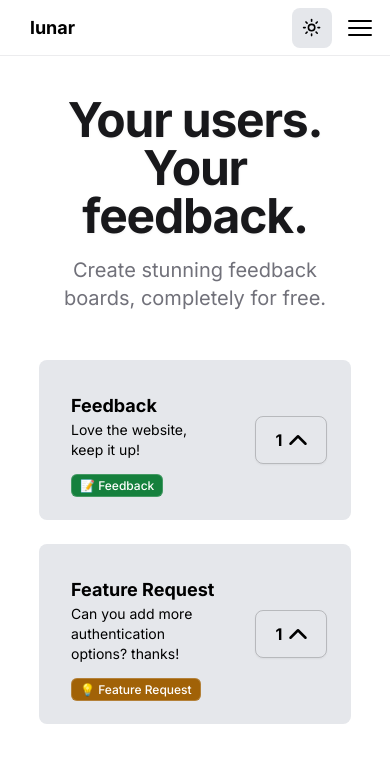
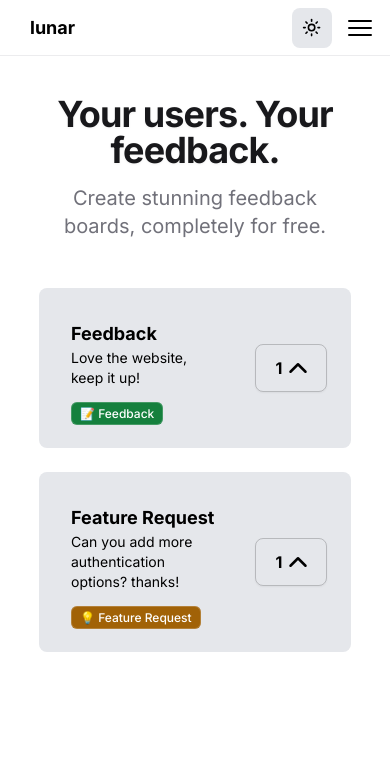
Before and after one commit to ramezj/astralics, a Next.js app in the folder client/: page / in a window 390 px wide. Shown: the top 762 px of the page. Built offline with nearby package versions, Linux system fonts and the light colour scheme; no server answers.

Commit message:
text-4xl for mobile devices

```diff
--- a/client/pages/index.js
+++ b/client/pages/index.js
@@ -39,7 +39,7 @@ export default function Component() {
             }}
             transition={{duration: 0.8}}
             className='
-            sm:text-6xl 2xl:text-7xl 2xl:mt-14 md:text-7xl lg:text-5xl lg:mt-12 2xl:w-3/6 lg:w-4/6 sm:mt-8 text-5xl w-4/5 font-bold tracking-tight leading-none text-transparent bg-clip-text text-zinc-900 dark:text-gray-100 mt-10 drop-shadow-sm'>
+            sm:text-6xl 2xl:text-7xl 2xl:mt-14 md:text-7xl lg:text-5xl lg:mt-12 2xl:w-3/6 lg:w-4/6 sm:mt-8 text-4xl w-4/5 font-bold tracking-tight leading-none text-transparent bg-clip-text text-zinc-900 dark:text-gray-100 mt-10 drop-shadow-sm'>
            Your users. Your feedback.
             </motion.h1>
             <div>
```
